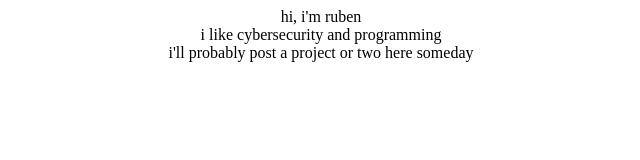
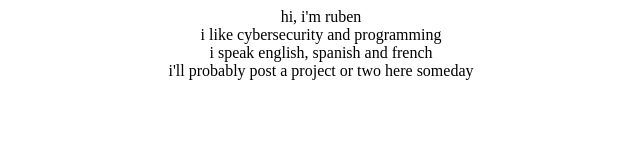
Before and after one commit to 4dr3n0chr0m3/ihavebadopsec, a plain HTML site: page index.html in a window 1280 px wide. Shown: the whole page, without its empty margins (319-959 px from the left). Drawn offline with Linux system fonts and the light colour scheme.

Commit message:
Update index.html

```diff
--- a/index.html
+++ b/index.html
@@ -8,4 +8,5 @@
 
     <center>hi, i'm ruben</center>
  <center>i like cybersecurity and programming</center>
+<center>i speak english, spanish and french</center>
 <center>i'll probably post a project or two here someday</center>
```
